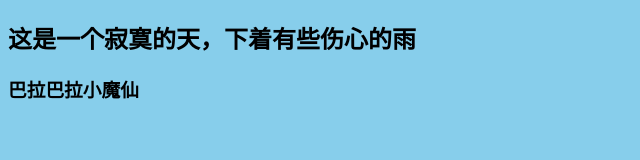
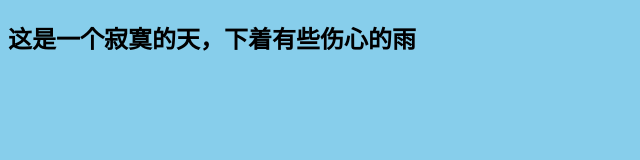
Before and after one commit to wuliping8888/good-good-study, a plain HTML site: page index.html in a window 1280 px wide. Shown: the whole page, without its empty margins (0-640 px from the left). Drawn offline with Linux system fonts and the light colour scheme.

Commit message:
Update index.html

```diff
--- a/index.html
+++ b/index.html
@@ -14,7 +14,7 @@
 </head>
 <body>
     <h2>这是一个寂寞的天，下着有些伤心的雨</h2>
-    <h3>巴拉巴拉小魔仙</h3>
 <!-- 今天的天气有点冷，喝水呛到了，555555-->
+<!-- 删除了一些代码     -->
 </body>
 </html>
```
